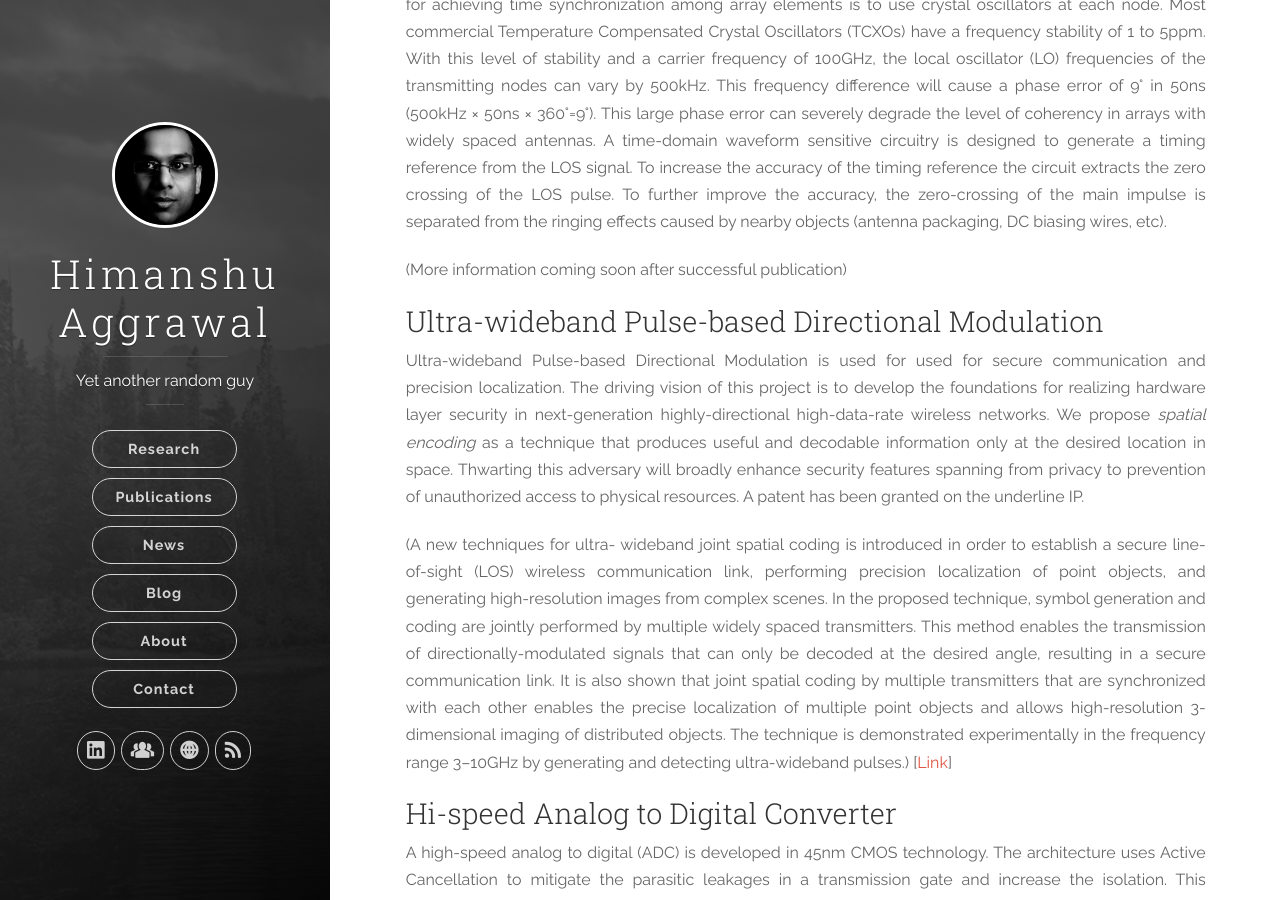
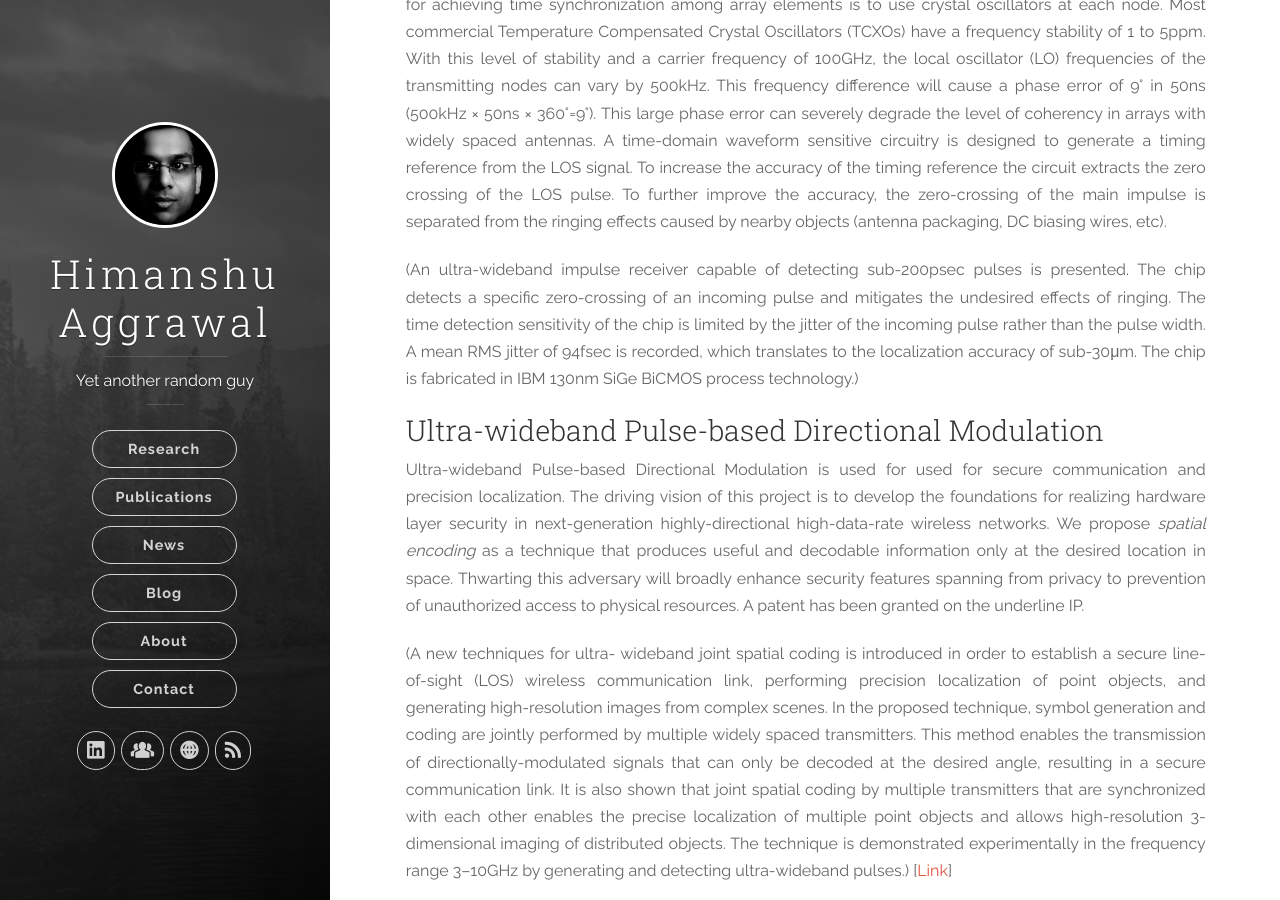
Before and after one commit to ahimanshu13/ahimanshu13.github.io, a Jekyll site: the page built from research/index.md, in a window 1280 px wide and 900 px high, scrolled down 799 px. Built offline with Jekyll 4.4.1, drawn with Linux system fonts in a browser that asks for light colours; nearby versions of some CDN libraries.

Commit message:
Update Research

```diff
--- a/research/index.md
+++ b/research/index.md
@@ -18,7 +18,7 @@ The proposed idea is to implement laser-free, fully electronic samplers sample p
 
 Tight synchronization of a distributed array with widely-spaced sparse elements is a key enabler in coherent combining of signals in space. The objective of this project is to build a wireless synchronization link capable of synchronizing a master node to multiple slave nodes with timing jitter of less than 100fsec. One technique for achieving time synchronization among array elements is to use crystal oscillators at each node. Most commercial Temperature Compensated Crystal Oscillators (TCXOs) have a frequency stability of 1 to 5ppm. With this level of stability and a carrier frequency of 100GHz, the local oscillator (LO) frequencies of the transmitting nodes can vary by 500kHz. This frequency difference will cause a phase error of 9° in 50ns (500kHz × 50ns × 360°=9°). This large phase error can severely degrade the level of coherency in arrays with widely spaced antennas. A time-domain waveform sensitive circuitry is designed to generate a timing reference from the LOS signal. To increase the accuracy of the timing reference the circuit extracts the zero crossing of the LOS pulse. To further improve the accuracy, the zero-crossing of the main impulse is separated from the ringing effects caused by nearby objects (antenna packaging, DC biasing wires, etc).
 
-(More information coming soon after successful publication)
+(An ultra-wideband impulse receiver capable of detecting sub-200psec pulses is presented. The chip detects a specific zero-crossing of an incoming pulse and mitigates the undesired effects of ringing. The time detection sensitivity of the chip is limited by the jitter of the incoming pulse rather than the pulse width. A mean RMS jitter of 94fsec is recorded, which translates to the localization accuracy of sub-30μm. The chip is fabricated in IBM 130nm SiGe BiCMOS process technology.)
 
 
 ### Ultra-wideband Pulse-based Directional Modulation
```
